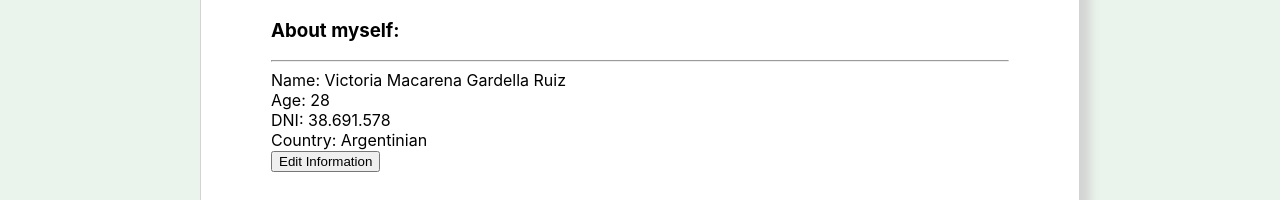
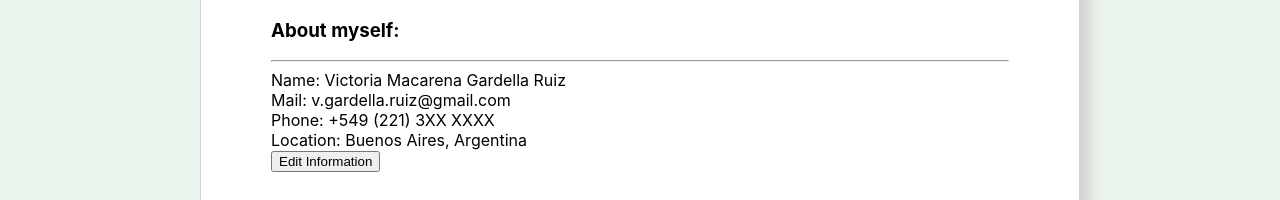
Before and after one commit to VGardella/cv-application, a React (Create React App) app in the folder cv-project/: page / in a window 1280 px wide. Shown: the part 428-628 px from the top of the page. Built offline with nearby package versions, Linux system fonts and the light colour scheme.

Commit message:
fix: change personal information

```diff
--- a/cv-project/src/components/GeneralInfo.js
+++ b/cv-project/src/components/GeneralInfo.js
@@ -3,9 +3,9 @@ import { useState } from 'react';
 export default function PersonalInfo() {
     let info = {
         name: 'Victoria Macarena Gardella Ruiz',
-        age: 28,
-        dni: '38.691.578',
-        country: 'Argentinian',
+        mail: 'v.gardella.ruiz@gmail.com',
+        phone: '+549 (221) 3XX XXXX',
+        location: 'Buenos Aires, Argentina',
         img: 'https://i.imgur.com/CjepkMr.png'
     }
 
@@ -31,14 +31,14 @@ export default function PersonalInfo() {
                         <label>Name: </label>
                         <input name='name' value={personalInfo.name} onChange={handleInfo}></input>
                         <br />
-                        <label>Age: </label>
-                        <input name='age' value={personalInfo.age} onChange={handleInfo}></input>
+                        <label>Mail: </label>
+                        <input name='mail' value={personalInfo.mail} onChange={handleInfo}></input>
                         <br />
-                        <label>DNI: </label>
-                        <input name='dni' value={personalInfo.dni} onChange={handleInfo}></input>
+                        <label>Phone: </label>
+                        <input name='phone' value={personalInfo.phone} onChange={handleInfo}></input>
                         <br />
-                        <label>Country: </label>
-                        <input name='country' value={personalInfo.country} onChange={handleInfo}></input>
+                        <label>Location: </label>
+                        <input name='location' value={personalInfo.location} onChange={handleInfo}></input>
                     </div>
                     <div className='img-input'>
                         <label>New profile picture: </label>
@@ -59,11 +59,11 @@ export default function PersonalInfo() {
                     <div className="data-input">
                         <label>Name: </label> {personalInfo.name}
                         <br/>
-                        <label>Age: </label> {personalInfo.age}
+                        <label>Mail: </label> {personalInfo.mail}
                         <br/>
-                        <label>DNI: </label> {personalInfo.dni}
+                        <label>Phone: </label> {personalInfo.phone}
                         <br/>
-                        <label>Country: </label> {personalInfo.country}
+                        <label>Location: </label> {personalInfo.location}
                         <br/>
                     </div>
                     <div className='img-input'>
@@ -89,7 +89,7 @@ export default function PersonalInfo() {
 
     return (
         <div>
-            <div className='principal'>
+            <div className='principal' id='general-information'>
                 { infoStructure }
                 <button className='edit-button' onClick={handleEdit}>
                 {isEditing
```
